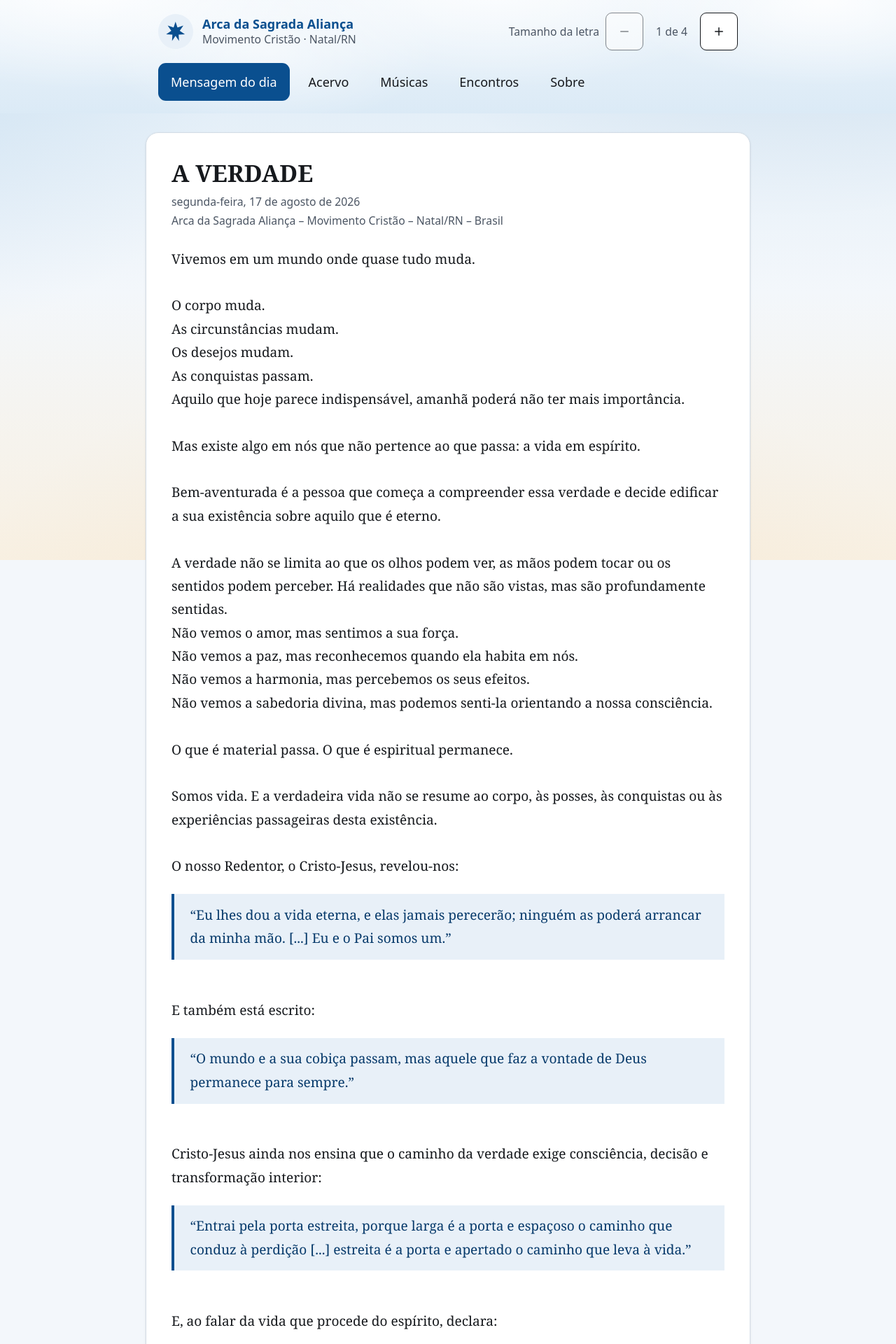
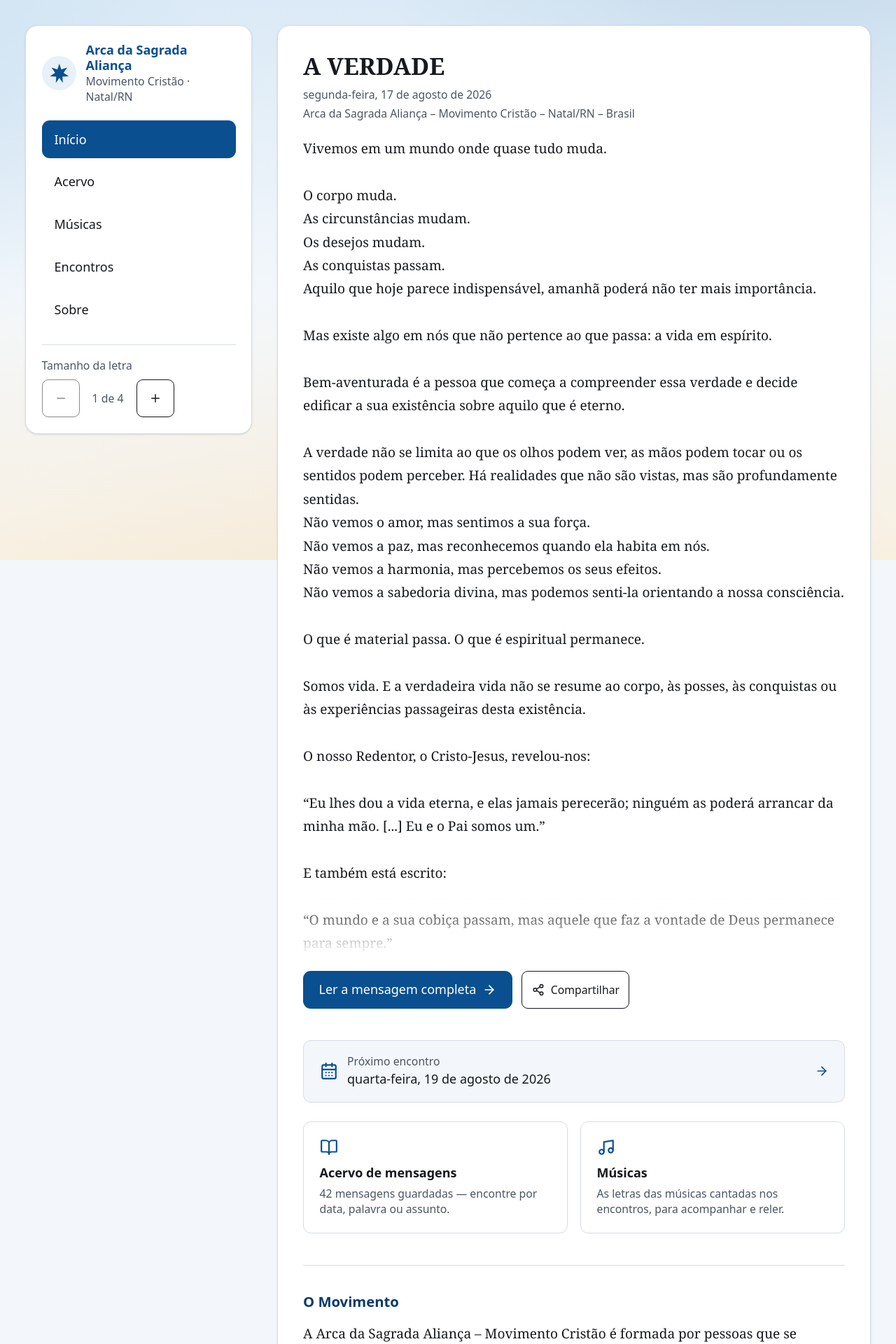
Before and after one commit to pedroasiqueira/movimento_cristao, a React (Vite) app: page / in a window 1280 px wide. Shown: the top 1920 px of the page at 70% size. Built offline with nearby package versions, Linux system fonts and the light colour scheme.

Commit message:
alterações

```diff
--- a/src/App.jsx
+++ b/src/App.jsx
@@ -1,6 +1,7 @@
 import { useEffect } from 'react'
 import { BrowserRouter, Routes, Route, Link, useLocation } from 'react-router-dom'
 import Cabecalho from '@/components/Cabecalho'
+import MenuLateral from '@/components/MenuLateral'
 import Contato from '@/components/Contato'
 import Home from '@/pages/Home'
 import Acervo from '@/pages/Acervo'
@@ -23,11 +24,17 @@ export default function App() {
 
       <Cabecalho />
 
-      {/* A folha: texto sempre sobre branco (pedido do Pedro); o céu vive em volta. */}
-      <div className="px-3 sm:px-6">
+      {/* Desktop: menu lateral fixo + coluna de conteúdo. Celular: só a coluna,
+          com o menu no Cabecalho acima. A folha branca carrega o texto; o céu
+          vive em volta. */}
+      <div className="mx-auto w-full max-w-[88rem] lg:flex lg:items-start lg:gap-8 lg:px-8 lg:pt-8">
+        <MenuLateral />
+
+        <div className="min-w-0 flex-1">
+          <div className="px-3 sm:px-6 lg:px-0">
             <main
               id="conteudo"
-          className="mx-auto my-6 w-full max-w-3xl rounded-2xl border border-borda bg-papel px-4 py-8 shadow-sm sm:px-8"
+              className="mx-auto my-6 w-full max-w-5xl rounded-2xl border border-borda bg-papel px-4 py-8 shadow-sm sm:px-8 lg:mt-0"
             >
               <Routes>
                 <Route path="/" element={<Home />} />
@@ -42,9 +49,9 @@ export default function App() {
             </main>
           </div>
 
-      {/* Rodapé direto sobre o céu — sem folha, para o fundo respirar. */}
-      <footer className="pt-4 pb-10">
-        <div className="mx-auto max-w-3xl space-y-5 px-4 sm:px-6">
+          {/* Rodapé direto sobre o céu, alinhado à coluna de conteúdo. */}
+          <footer className="pt-2 pb-10">
+            <div className="mx-auto max-w-5xl space-y-5 px-4 sm:px-6">
               {/* Caminho de contato visível também no rodapé — FR-19 */}
               <Contato />
               <p className="text-sm text-tinta-suave">
@@ -52,6 +59,8 @@ export default function App() {
               </p>
             </div>
           </footer>
+        </div>
+      </div>
     </BrowserRouter>
   )
 }
--- a/src/components/Cabecalho.jsx
+++ b/src/components/Cabecalho.jsx
@@ -1,22 +1,7 @@
 import { useEffect, useRef, useState } from 'react'
 import { NavLink } from 'react-router-dom'
 import ControleFonte from './ControleFonte'
-
-/*
-  Menu raso: cinco itens, sem submenus — PRD §6.
-  Sem menu sanfona: para o público a que o site atende, esconder a navegação
-  atrás de um ícone custa mais do que ocupar espaço na tela.
-
-  Rótulo curto é o da barra compacta que aparece ao rolar — pedido do Pedro:
-  quem rolou está lendo, então a navegação volta fininha, só as seções.
-*/
-const ITENS = [
-  { para: '/', rotulo: 'Mensagem do dia', curto: 'Início', fim: true },
-  { para: '/acervo', rotulo: 'Acervo', curto: 'Acervo' },
-  { para: '/musicas', rotulo: 'Músicas', curto: 'Músicas' },
-  { para: '/encontros', rotulo: 'Encontros', curto: 'Encontros' },
-  { para: '/sobre', rotulo: 'Sobre', curto: 'Sobre' },
-]
+import { ITENS } from '@/lib/navegacao'
 
 export default function Cabecalho() {
   const refCabecalho = useRef(null)
@@ -38,9 +23,10 @@ export default function Cabecalho() {
   return (
     <>
       {/* O cabeçalho é uma nuvem: branco difuso sobre o azul, sem contorno,
-          rareando até encontrar o céu do fundo sem emenda. Ver .cabecalho-nuvem. */}
-      <header ref={refCabecalho} className="cabecalho-nuvem">
-        <div className="mx-auto max-w-3xl px-4 py-4">
+          rareando até encontrar o céu do fundo sem emenda. Ver .cabecalho-nuvem.
+          Só no celular — no desktop a navegação vive no MenuLateral. */}
+      <header ref={refCabecalho} className="cabecalho-nuvem lg:hidden">
+        <div className="mx-auto max-w-5xl px-4 py-4">
           <div className="flex flex-wrap items-center justify-between gap-4">
             <div className="flex items-center gap-3">
               <Simbolo />
@@ -81,9 +67,9 @@ export default function Cabecalho() {
       {compacto && (
         <nav
           aria-label="Navegação rápida"
-          className="fixed inset-x-0 top-0 z-40 border-b border-borda bg-papel shadow-sm"
+          className="fixed inset-x-0 top-0 z-40 border-b border-borda bg-papel shadow-sm lg:hidden"
         >
-          <ul className="mx-auto flex max-w-3xl justify-center gap-2 px-2 sm:justify-start sm:px-4">
+          <ul className="mx-auto flex max-w-5xl justify-center gap-2 px-2 sm:justify-start sm:px-4">
             {ITENS.map(({ para, curto, fim }) => (
               <li key={para}>
                 <NavLink
@@ -110,7 +96,7 @@ export default function Cabecalho() {
 /* Marcador provisório no lugar do símbolo do Movimento.
    O arquivo original, de preferência vetorial, ainda não foi obtido — PRD §12,
    questão 6. O símbolo não deve ser redesenhado: isto é só um lugar reservado. */
-function Simbolo() {
+export function Simbolo() {
   return (
     <div
       className="flex h-11 w-11 shrink-0 items-center justify-center rounded-full bg-azul-claro"
--- a/src/components/ControleFonte.jsx
+++ b/src/components/ControleFonte.jsx
@@ -35,9 +35,9 @@ export default function ControleFonte() {
   const alvo = 'size-12 [&_svg]:size-6'
 
   return (
-    <div className="flex items-center gap-2">
+    <div className="flex flex-wrap items-center gap-2">
       <span className="hidden text-sm text-tinta-suave sm:inline">Tamanho da letra</span>
-      <div className="flex items-center gap-2">
+      <div className="flex flex-wrap items-center gap-2">
         <Button
           variant="outline"
           className={alvo}
--- /dev/null
+++ b/src/components/MenuLateral.jsx
@@ -0,0 +1,52 @@
+import { NavLink } from 'react-router-dom'
+import ControleFonte from './ControleFonte'
+import { Simbolo } from './Cabecalho'
+import { ITENS } from '@/lib/navegacao'
+
+/**
+ * Menu lateral do desktop — pedido do Pedro: na tela grande o menu vai para
+ * o lado e o conteúdo ganha a largura. Fica fixo enquanto a página rola
+ * (sticky), então trocar de seção no meio da leitura nunca exige voltar ao
+ * topo. No celular este componente não existe: lá o menu segue em cima
+ * (Cabecalho), com a barra compacta ao rolar.
+ */
+export default function MenuLateral() {
+  return (
+    <aside className="hidden w-72 shrink-0 lg:block">
+      <div className="sticky top-6 rounded-2xl border border-borda bg-papel p-5 shadow-sm">
+        <div className="flex items-center gap-3">
+          <Simbolo />
+          <div className="leading-tight">
+            <p className="font-semibold text-azul">Arca da Sagrada Aliança</p>
+            <p className="text-sm text-tinta-suave">Movimento Cristão · Natal/RN</p>
+          </div>
+        </div>
+
+        <nav aria-label="Navegação principal" className="mt-5">
+          <ul className="space-y-1.5">
+            {ITENS.map(({ para, rotulo, fim }) => (
+              <li key={para}>
+                <NavLink
+                  to={para}
+                  end={fim}
+                  className={({ isActive }) =>
+                    'flex min-h-12 items-center rounded-lg px-4 transition-colors ' +
+                    (isActive
+                      ? 'bg-azul text-white'
+                      : 'text-tinta hover:bg-azul-claro hover:text-azul-escuro')
+                  }
+                >
+                  {rotulo}
+                </NavLink>
+              </li>
+            ))}
+          </ul>
+        </nav>
+
+        <div className="mt-5 border-t border-borda pt-4">
+          <ControleFonte />
+        </div>
+      </div>
+    </aside>
+  )
+}
--- a/src/index.css
+++ b/src/index.css
@@ -160,6 +160,22 @@ body::before {
   line-height: 1.75;
 }
 
+/*
+  Prévia da Mensagem na home: ~40% do texto esvanecendo para o branco da
+  folha, com o botão "ler completa" logo abaixo — decisão do Pedro (FR-1).
+*/
+.previa-fade {
+  position: relative;
+}
+.previa-fade::after {
+  content: "";
+  position: absolute;
+  inset-inline: 0;
+  bottom: 0;
+  height: 4.5rem;
+  background: linear-gradient(180deg, transparent, var(--papel));
+}
+
 /* Nenhuma animação para quem pediu menos movimento. */
 @media (prefers-reduced-motion: reduce) {
   *, *::before, *::after {
--- /dev/null
+++ b/src/lib/navegacao.js
@@ -0,0 +1,12 @@
+/*
+  Menu raso: cinco itens, sem submenus — PRD §6.
+  `rotulo` é o do menu completo (lateral no desktop, cabeçalho no celular);
+  `curto` é o da barra compacta que aparece ao rolar no celular.
+*/
+export const ITENS = [
+  { para: '/', rotulo: 'Início', curto: 'Início', fim: true },
+  { para: '/acervo', rotulo: 'Acervo', curto: 'Acervo' },
+  { para: '/musicas', rotulo: 'Músicas', curto: 'Músicas' },
+  { para: '/encontros', rotulo: 'Encontros', curto: 'Encontros' },
+  { para: '/sobre', rotulo: 'Sobre', curto: 'Sobre' },
+]
--- a/src/pages/Home.jsx
+++ b/src/pages/Home.jsx
@@ -1,43 +1,44 @@
 import { Link } from 'react-router-dom'
-import { ArrowRight } from 'lucide-react'
-import Mensagem from '@/components/Mensagem'
+import { ArrowRight, BookOpen, CalendarDays, Music } from 'lucide-react'
 import BotaoCompartilhar from '@/components/BotaoCompartilhar'
-import { destaqueDaHome, porExtenso, tagsEmUso } from '@/lib/mensagens'
+import { acervo, destaqueDaHome, porExtenso } from '@/lib/mensagens'
+import { proximosEncontros } from '@/lib/encontros'
 import { useTitulo } from '@/hooks/useTitulo'
+import sobre from '@/data/sobre.json'
 
 /**
- * A home abre com a Mensagem do Dia em destaque, texto integral, data visível —
- * FR-1. A mesma tela serve a Membro e a Visitante: a aposta do PRD é que a
- * melhor apresentação do Movimento é a Mensagem de hoje, e não uma página
- * falando sobre si.
+ * Início — a home como pequena landing, por decisão do Pedro (17/08/2026):
+ * a Mensagem do Dia abre a página com ~40% do texto e um botão claro para a
+ * página completa (FR-1, consequência revista), seguida do próximo Encontro,
+ * dos atalhos para Acervo e Músicas, e de uma apresentação curta do Movimento.
+ * Contida de propósito: SM-C3 lembra que cada elemento a mais custa para o
+ * público 60+.
  */
 export default function Home() {
   useTitulo(null)
   const { mensagem, situacao, diasAtras } = destaqueDaHome()
 
   if (!mensagem) {
-    return (
-      <p className="text-tinta-suave">Ainda não há mensagens publicadas.</p>
-    )
+    return <p className="text-tinta-suave">Ainda não há mensagens publicadas.</p>
   }
 
   return (
     <>
-      <Aviso situacao={situacao} data={mensagem.data} diasAtras={diasAtras} />
-      <Mensagem mensagem={mensagem} />
-      <Rodape mensagem={mensagem} />
+      {/* A leitura mora numa coluna de medida confortável; os atalhos usam a largura toda. */}
+      <div className="mx-auto max-w-3xl">
+        <Aviso situacao={situacao} data={mensagem.data} diasAtras={diasAtras} />
+        <PreviaDaMensagem mensagem={mensagem} />
+      </div>
+      <ProximoEncontro />
+      <Atalhos />
+      <SobreResumo />
     </>
   )
 }
 
 /*
   FR-2: quando não há Mensagem do dia corrente, a home nunca finge que a
-  anterior é de hoje. Até dois dias, o destaque segue normal — a data real já
-  está visível junto ao título. Acima disso, o enquadramento muda, para o site
-  não passar conteúdo antigo como se fosse do dia.
-
-  Domingo não é atraso: a Mensagem de domingo vem em áudio, e a de sábado
-  permanece em destaque.
+  anterior é de hoje. Domingo não é atraso: a Mensagem de domingo vem em áudio.
 */
 function Aviso({ situacao, data, diasAtras }) {
   if (situacao === 'hoje') return null
@@ -65,44 +66,117 @@ function Aviso({ situacao, data, diasAtras }) {
   )
 }
 
-function Rodape({ mensagem }) {
-  const total = tagsEmUso().reduce((s, t) => s + t.total, 0)
+/** Corta o corpo em ~40% das palavras, sempre em fim de linha. */
+function previa(corpo, fracao = 0.4) {
+  const linhas = corpo.split('\n')
+  const totalPalavras = corpo.split(/\s+/).filter(Boolean).length
+  const alvo = Math.max(60, Math.round(totalPalavras * fracao))
+  const saida = []
+  let contadas = 0
+  for (const linha of linhas) {
+    saida.push(linha)
+    contadas += linha.split(/\s+/).filter(Boolean).length
+    if (contadas >= alvo) break
+  }
+  return saida.join('\n')
+}
+
+function PreviaDaMensagem({ mensagem }) {
+  const { titulo, data, corpo, assinatura } = mensagem
 
   return (
-    <div className="mt-10 border-t border-borda pt-6">
-      {mensagem.tags?.length > 0 && (
-        <div className="mb-6 flex flex-wrap items-center gap-2">
-          <span className="text-sm text-tinta-suave">Assunto:</span>
-          {mensagem.tags.map((t) => (
-            <Link
-              key={t}
-              to={`/acervo?tag=${encodeURIComponent(t)}`}
-              className="flex min-h-12 items-center rounded-lg bg-azul-claro px-4 text-azul-escuro hover:bg-azul hover:text-white"
-            >
-              {t}
-            </Link>
-          ))}
-        </div>
-      )}
+    <article>
+      <header className="mb-5">
+        <h1 className="text-balance font-leitura text-2xl leading-tight font-bold text-tinta sm:text-3xl">
+          {titulo}
+        </h1>
+        <p className="mt-2 text-sm text-tinta-suave">
+          <time dateTime={data}>{porExtenso(data)}</time>
+        </p>
+        {assinatura && <p className="mt-1 text-sm text-tinta-suave">{assinatura}</p>}
+      </header>
 
-      <div className="flex flex-col gap-3 sm:flex-row">
-        {/* O convite vira um link — SM-2. A folha nativa do celular cai no WhatsApp. */}
-        <BotaoCompartilhar
-          titulo={mensagem.titulo}
-          caminho={`/mensagem/${mensagem.data}`}
-          rotulo="Compartilhar esta mensagem"
-        />
+      {/* ~40% do texto, esvanecendo — a leitura inteira mora na página própria (FR-3). */}
+      <div className="previa-fade texto-mensagem">{previa(corpo)}</div>
+
+      <div className="mt-5 flex flex-col gap-3 sm:flex-row">
         <Link
-          to="/acervo"
-          className="flex min-h-12 items-center justify-center gap-2 rounded-lg border-2 border-azul px-5 font-medium text-azul hover:bg-azul hover:text-white"
+          to={`/mensagem/${data}`}
+          className="flex min-h-12 items-center justify-center gap-2 rounded-lg bg-azul px-5 font-medium text-white hover:bg-azul-escuro"
         >
-          Ver todas as mensagens
+          Ler a mensagem completa
           <ArrowRight size={20} aria-hidden />
         </Link>
+        {/* O convite vira um link — SM-2. */}
+        <BotaoCompartilhar
+          titulo={titulo}
+          caminho={`/mensagem/${data}`}
+          rotulo="Compartilhar"
+        />
       </div>
-      <p className="mt-3 text-sm text-tinta-suave">
-        {total > 0 && 'O acervo reúne as mensagens publicadas, organizadas por data e por assunto.'}
-      </p>
+    </article>
+  )
+}
+
+function ProximoEncontro() {
+  const proximo = proximosEncontros(4).find((e) => !e.cancelado)
+  if (!proximo) return null
+
+  return (
+    <Link
+      to="/encontros"
+      className="mt-10 flex items-center gap-3 rounded-lg border border-borda bg-azul-claro/50 px-5 py-4 hover:border-azul hover:bg-azul-claro"
+    >
+      <CalendarDays size={26} aria-hidden className="shrink-0 text-azul" />
+      <span>
+        <span className="block text-sm text-tinta-suave">Próximo encontro</span>
+        <span className="block font-medium text-tinta">{porExtenso(proximo.data)}</span>
+      </span>
+      <ArrowRight size={20} aria-hidden className="ml-auto shrink-0 text-azul" />
+    </Link>
+  )
+}
+
+function Atalhos() {
+  return (
+    <div className="mt-6 grid gap-4 sm:grid-cols-2">
+      <Link
+        to="/acervo"
+        className="rounded-lg border border-borda px-5 py-5 hover:border-azul hover:bg-azul-claro"
+      >
+        <BookOpen size={26} aria-hidden className="text-azul" />
+        <p className="mt-2 font-semibold text-tinta">Acervo de mensagens</p>
+        <p className="mt-1 text-sm text-tinta-suave">
+          {acervo.length} mensagens guardadas — encontre por data, palavra ou assunto.
+        </p>
+      </Link>
+
+      <Link
+        to="/musicas"
+        className="rounded-lg border border-borda px-5 py-5 hover:border-azul hover:bg-azul-claro"
+      >
+        <Music size={26} aria-hidden className="text-azul" />
+        <p className="mt-2 font-semibold text-tinta">Músicas</p>
+        <p className="mt-1 text-sm text-tinta-suave">
+          As letras das músicas cantadas nos encontros, para acompanhar e reler.
+        </p>
+      </Link>
     </div>
   )
 }
+
+function SobreResumo() {
+  return (
+    <div className="mt-10 border-t border-borda pt-8">
+      <h2 className="text-lg font-semibold text-azul-escuro">O Movimento</h2>
+      <p className="texto-mensagem mt-3">{sobre.paragrafos[0]}</p>
+      <Link
+        to="/sobre"
+        className="mt-4 inline-flex min-h-12 items-center gap-2 rounded-lg border-2 border-azul px-5 font-medium text-azul hover:bg-azul hover:text-white"
+      >
+        Conhecer o Movimento
+        <ArrowRight size={20} aria-hidden />
+      </Link>
+    </div>
+  )
+}
--- a/src/pages/MensagemPagina.jsx
+++ b/src/pages/MensagemPagina.jsx
@@ -40,7 +40,9 @@ export default function MensagemPagina() {
   const { anterior, seguinte } = vizinhas(mensagem.data)
 
   return (
-    <>
+    // Coluna de leitura: a folha é larga (desktop), a medida do texto não —
+    // linha acima de ~80 caracteres cansa, e cansa mais aos 60+.
+    <div className="mx-auto max-w-3xl">
       <AjusteLeitura
         passo={leitura.passo}
         aoMudar={(passo, mult) => setLeitura({ passo, mult })}
@@ -95,6 +97,6 @@ export default function MensagemPagina() {
           </Link>
         )}
       </nav>
-    </>
+    </div>
   )
 }
--- a/src/pages/Sobre.jsx
+++ b/src/pages/Sobre.jsx
@@ -25,7 +25,7 @@ export default function Sobre() {
         </div>
       )}
 
-      <div className="texto-mensagem mt-6 space-y-4">
+      <div className="texto-mensagem mt-6 max-w-3xl space-y-4">
         {sobre.paragrafos.map((p, i) => (
           <p key={i}>{p}</p>
         ))}
```
Lines whose indentation alone changed are shown as unchanged.
